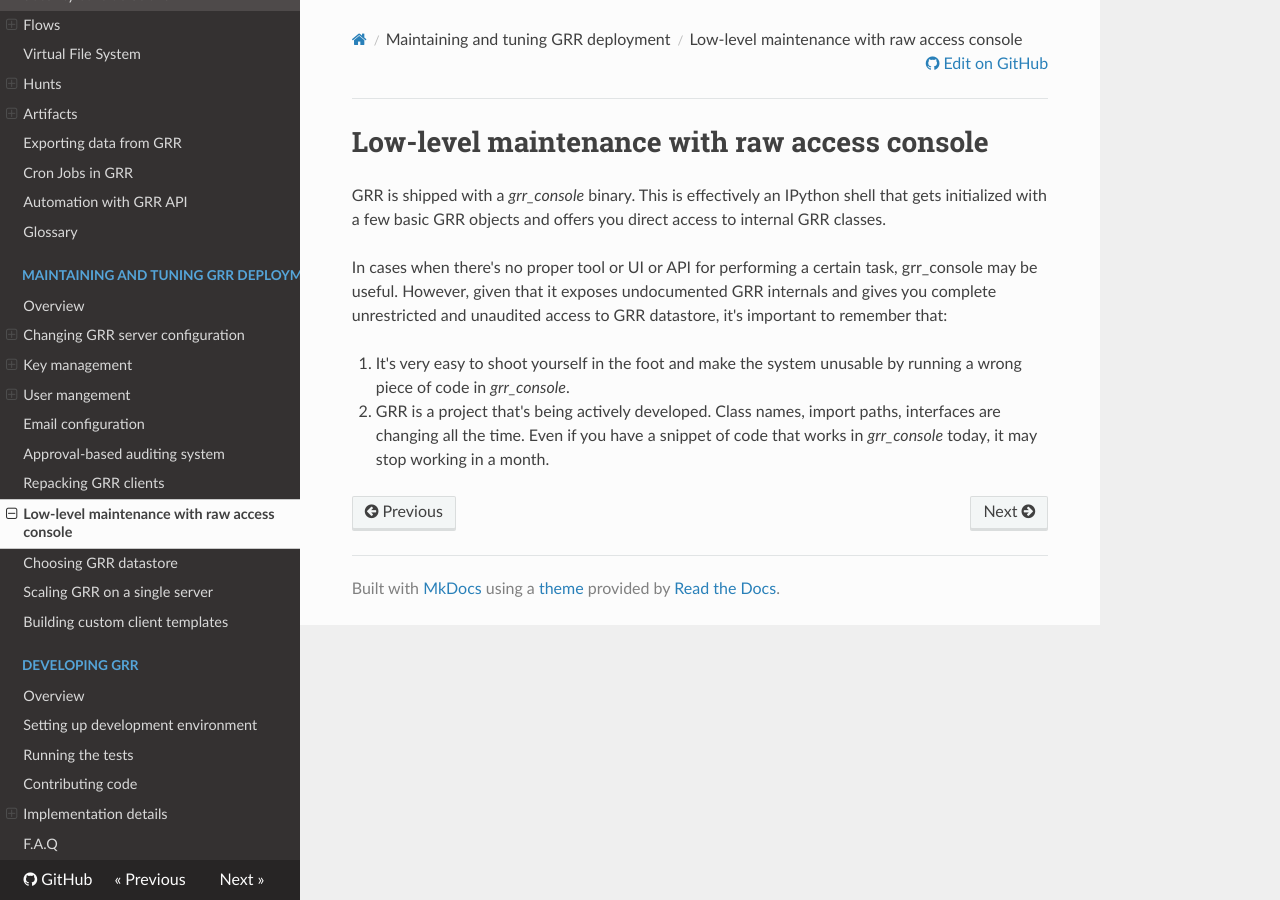
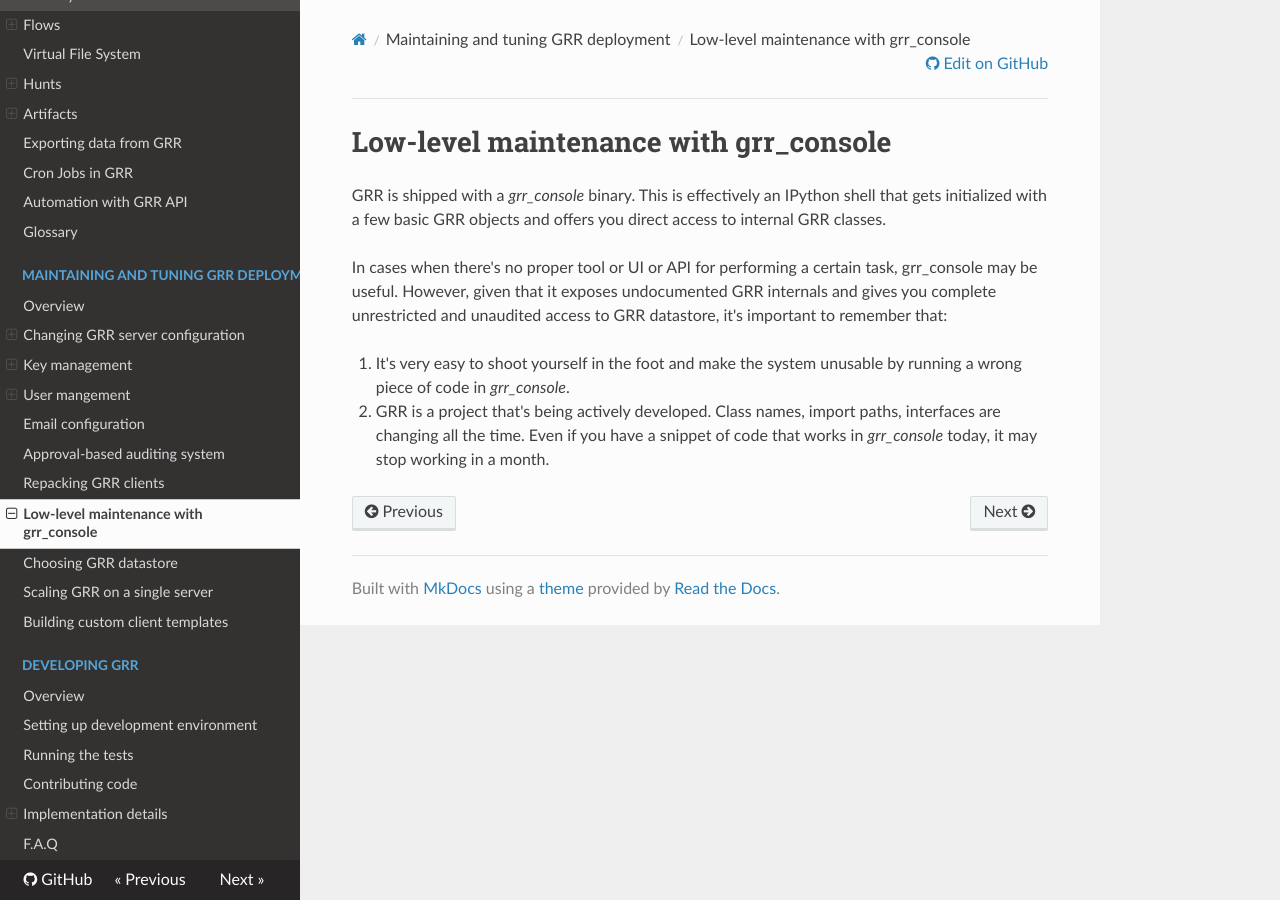
Before and after one commit to google/grr-doc, an MkDocs documentation site: the page built from docs/maintaining-and-tuning/low-level-maintenance-with-console.md, in a window 1280 px wide. Built offline with MkDocs 1.6.1, drawn with Linux system fonts in a browser that asks for light colours; nearby versions of some CDN libraries; old or Windows-style settings are respelled for this version of MkDocs.

Commit message:
Minor naming fix.

```diff
--- a/docs/maintaining-and-tuning/low-level-maintenance-with-console.md
+++ b/docs/maintaining-and-tuning/low-level-maintenance-with-console.md
@@ -1,4 +1,4 @@
-# Low-level maintenance with raw access console
+# Low-level maintenance with grr_console
 
 GRR is shipped with a *grr_console* binary. This is effectively an IPython shell that gets initialized with a few basic GRR objects and offers you direct access to internal GRR classes.
 
--- a/mkdocs.yml
+++ b/mkdocs.yml
@@ -68,7 +68,7 @@
   - Email configuration: 'maintaining-and-tuning/email-configuration.md'
   - Approval-based auditing system: 'maintaining-and-tuning/approval-based-auditing.md'
   - Repacking GRR clients: 'maintaining-and-tuning/repacking-clients.md'
-  - Low-level maintenance with raw access console: 'maintaining-and-tuning/low-level-maintenance-with-console.md'
+  - Low-level maintenance with grr_console: 'maintaining-and-tuning/low-level-maintenance-with-console.md'
   - Choosing GRR datastore: 'maintaining-and-tuning/choosing-datastore.md'
   - Scaling GRR on a single server: 'maintaining-and-tuning/scaling-on-single-server.md'
   - Building custom client templates: 'maintaining-and-tuning/building-custom-client-templates.md'
```
